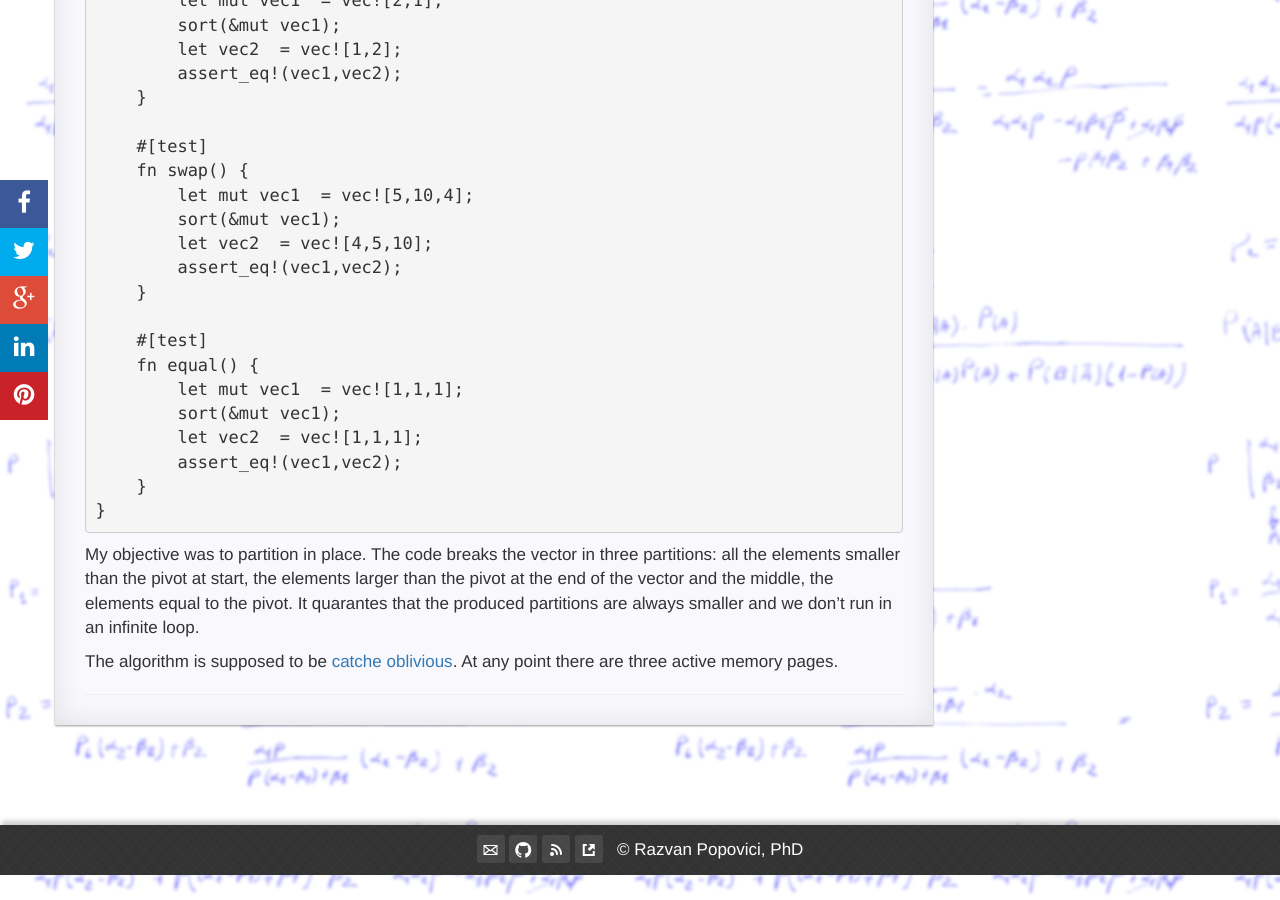
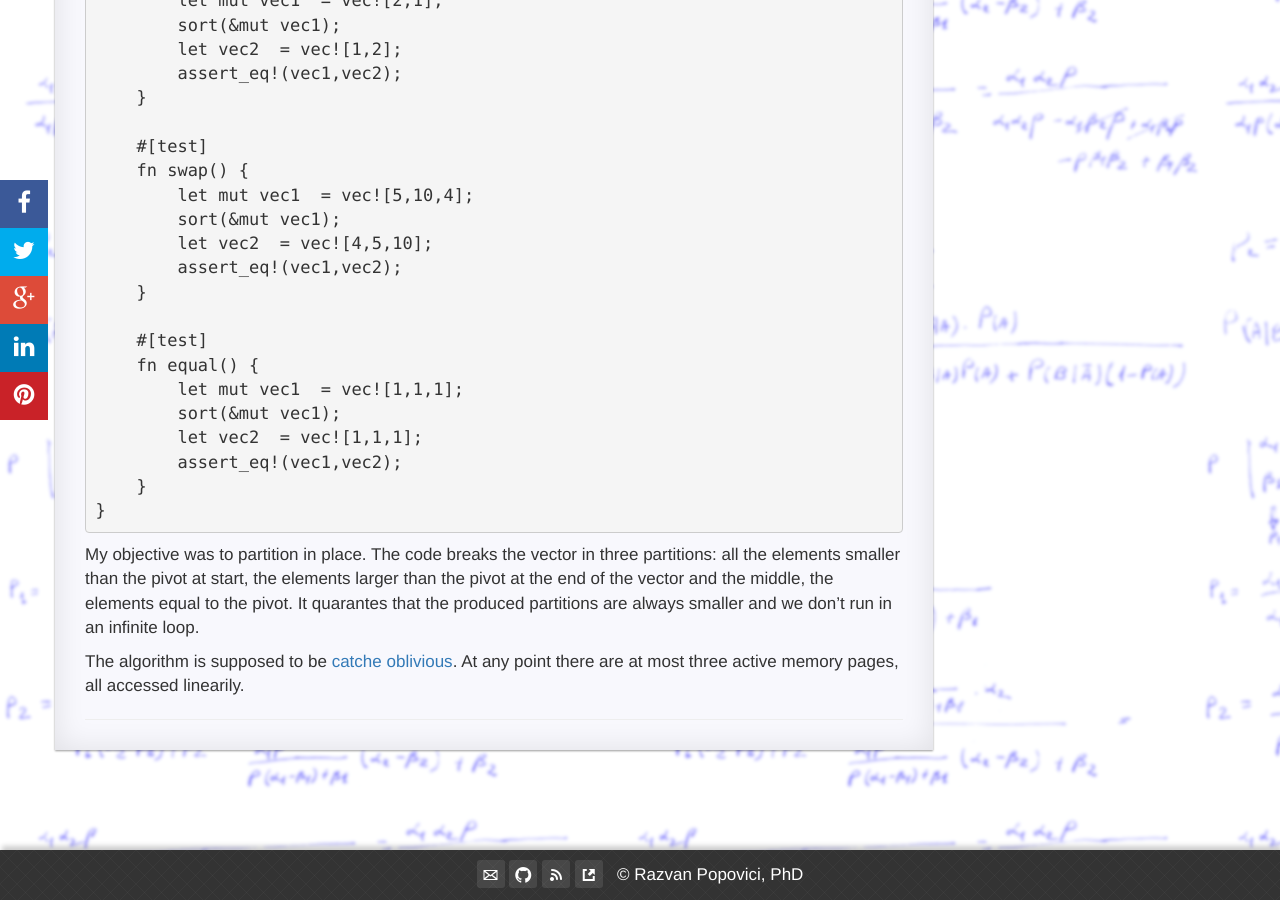
Before and after one commit to RazvanML/reco-link, a Jekyll site: the page built from _posts/2022-08-29-Rust-Startup.md, in a window 1280 px wide and 900 px high, scrolled down 4227 px. Built offline with Jekyll 4.4.1, drawn with Linux system fonts in a browser that asks for light colours; nearby versions of some CDN libraries; comment, search, counter and statistics services are not loaded.

Commit message:
Update 2022-08-29-Rust-Startup.md

```diff
--- a/_posts/2022-08-29-Rust-Startup.md
+++ b/_posts/2022-08-29-Rust-Startup.md
@@ -198,4 +198,4 @@
 
 My objective was to partition in place. The code breaks the vector in three partitions: all the elements smaller than the pivot at start, the elements larger than the pivot at the end of the vector and the middle, the elements equal to the pivot. It quarantes that the produced partitions are always smaller and we don't run in an infinite loop.
 
-The algorithm is supposed to be <a href="https://en.wikipedia.org/wiki/Cache-oblivious_algorithm"> catche oblivious</a>. At any point there are three active memory pages.
+The algorithm is supposed to be <a href="https://en.wikipedia.org/wiki/Cache-oblivious_algorithm"> catche oblivious</a>. At any point there are at most three active memory pages, all accessed linearily.
```
